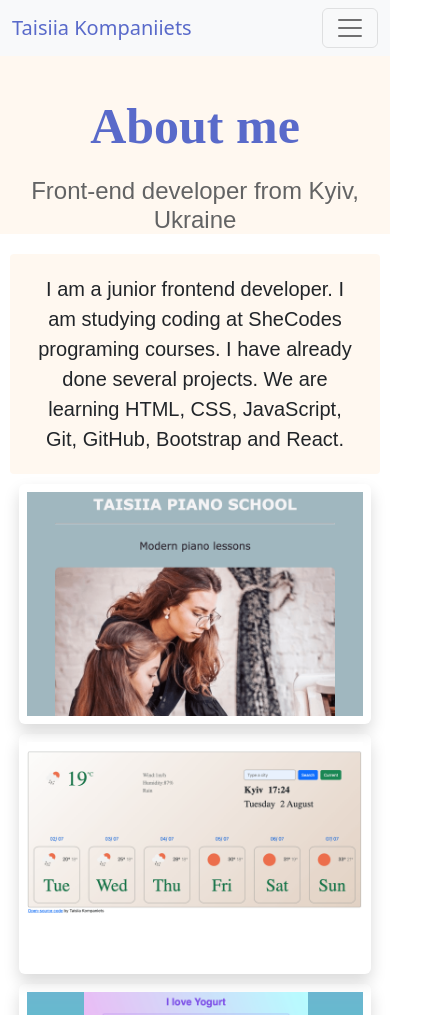
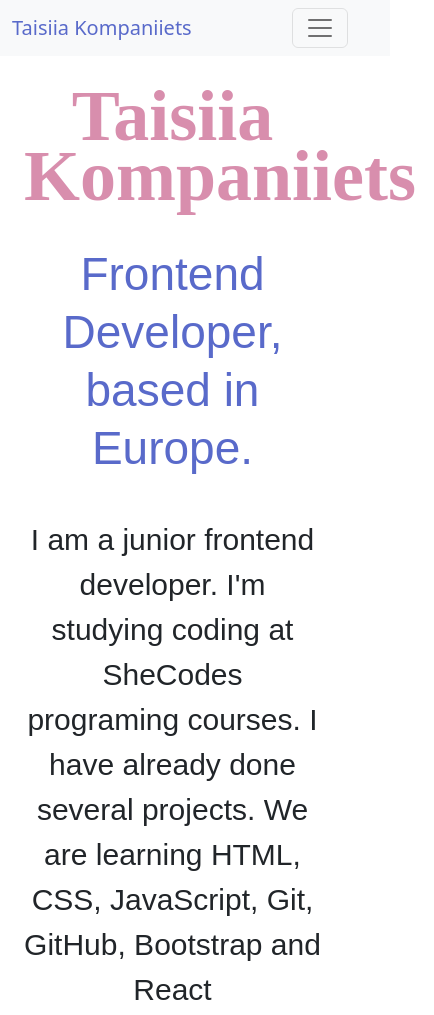
Before and after one commit to TaisiiaK/Portfolio-project, a plain HTML site: page aboutme.html in a window 390 px wide. Shown: the top 1015 px of the page, 434 px wide, since content can reach past the window. Drawn offline with nearby package versions, Linux system fonts and the light colour scheme.

Commit message:
change about me page and adapted to mobile devices

```diff
--- a/aboutme.html
+++ b/aboutme.html
@@ -58,18 +58,28 @@
         </div>
       </div>
     </nav>
-    <div class="hero">
-      <h1 class="text-center">About me</h1>
-      <h3 class="developer">Front-end developer from Kyiv, Ukraine</h3>
-    </div>
-    <div class="about-paragraphs text-center">
-      <p>
-        I am a junior frontend developer. I am studying coding at SheCodes
+    <div class="about-section container">
+      <div class="row">
+        <div class="col-lg-6">
+          <div class="about-section-content">
+            <h1 class="mb-4">Taisiia Kompaniiets</h1>
+            <h2 class="mb-4"
+              >Frontend Developer,
+              <div class="based"> based in Europe.</div></h2
+            >
+            <p class="mb-5">
+              I am a junior frontend developer. I'm studying coding at SheCodes
               programing courses. I have already done several projects. We are
-        learning HTML, CSS, JavaScript, Git, GitHub, Bootstrap and React.
+              learning HTML, CSS, JavaScript, Git, GitHub, Bootstrap and React
             </p>
           </div>
-    <div id="contact">
+        </div>
+        <div class="col-lg-6">
+          <img src="me.JPG" alt="" class="img-fluid" />
+        </div>
+      </div>
+    </div>
+    <br />
     <div class="row">
       <div class="col-sm-4">
         <script type="text/javascript" style="display: none">
@@ -108,7 +118,8 @@
         />
       </div>
     </div>
-      <h2 class="contact">📮 Contact me</h2>
+    <div class="contact">
+      <h2>📮 Contact me</h2>
       <div class="container">
         <a
           href="mailto:taisiiakompaniets@gmail.com"
--- a/style.css
+++ b/style.css
@@ -30,6 +30,7 @@ h3 {
     margin-left: 5px !important;
     padding-left: 2px !important;
     padding-bottom: 0px !important;
+    padding-top: 0px !important;
   }
   .projects h4 {
     margin: 28px !important;
@@ -45,23 +46,47 @@ h3 {
   .container .email-link {
     font-size: 24px;
   }
-  .contact {
-    padding-top: 0px !important;
-    padding-bottom: 0px !important;
-  }
   .developer {
     padding-top: 0px !important;
     margin: 10px 0px !important;
   }
-  .about-paragraphs {
-    margin: 0px !important;
-    padding: 0px !important;
-  }
   .col-sm-4 {
     padding-bottom: 10px !important;
   }
+  .about-section h1 {
+    font-size: 60px !important;
+    line-height: 60px !important;
+    padding-top: 30px !important;
+    text-align: center !important;
+  }
+  .about-section h2 {
+    padding-top: 15px !important;
+    font-size: 30px !important;
+    text-align: center !important;
+    margin: 0 auto !important;
+  }
+  .about-section-content p {
+    font-size: 20px !important;
+    text-align: center !important;
+    background: none !important;
+    padding-top: 40px !important;
+    padding-bottom: 0px !important;
+  }
+  .col-lg-6 img {
+    display: none;
+  }
+  .col-sm-4 {
+    padding-bottom: 20px !important;
+  }
 }
 @media (max-width: 768px) {
+  nav.navbar {
+    padding-right: 30px;
+  }
+  div.row {
+    margin-left: 10px !important;
+    margin-right: 40px !important ;
+  }
   .primary-link {
     display: block;
     margin: 0 auto;
@@ -86,19 +111,66 @@ h3 {
     padding-top: 30px;
     padding-bottom: 30px;
   }
-  .contact {
+  .about-section h1 {
+    font-size: 60px !important;
+    line-height: 60px !important;
+    padding-top: 30px !important;
+    text-align: center !important;
+  }
+  .about-section h2 {
+    padding-top: 15px !important;
+    font-size: 36px !important;
+    text-align: center !important;
+    margin: 0 auto !important;
+  }
+  .about-section-content p {
+    font-size: 28px !important;
+    text-align: center !important;
+    background: none !important;
+    padding-top: 40px !important;
+    padding-bottom: 0px !important;
+  }
+  .based {
+    display: block;
+  }
+  .contact h2 {
+    font-size: 36px;
+  }
+}
+@media (max-width: 992px) {
+  nav.navbar {
+    padding-right: 30px;
+  }
+  div.row {
+    margin-left: 10px !important;
+    margin-right: 40px !important ;
+  }
+  .about-section h1 {
+    font-size: 72px !important;
+    line-height: 60px !important;
+    padding-top: 30px !important;
+    text-align: center !important;
+  }
+  .about-section h2 {
+    padding-top: 15px !important;
+    font-size: 46px !important;
+    text-align: center !important;
+    margin: 0 auto !important;
+  }
+  .about-section-content p {
+    font-size: 30px !important;
+    text-align: center !important;
+    background: none !important;
+    padding-top: 40px !important;
+    padding-bottom: 0px !important;
+  }
+  .contact h2 {
+    font-size: 36px;
     padding-top: 50px;
     padding-bottom: 10px;
   }
-}
-@media (max-width: 992px) {
-  .about-paragraphs {
-    padding-top: 30px;
-    padding-bottom: 30px;
-  }
-  .contact {
-    padding-top: 50px;
-    padding-bottom: 10px;
+  .email-link {
+    font-size: 34px !important;
   }
 }
 .hero {
@@ -183,16 +255,6 @@ p {
   text-align: center;
   display: block;
 }
-
-.about-paragraphs {
-  display: flex;
-  margin: 30px 0;
-}
-
-.about-paragraphs p {
-  margin: 10px;
-}
-
 .email-link {
   display: flex;
   justify-content: center;
@@ -224,28 +286,54 @@ p {
 .row {
   max-width: 100%;
   padding-right: calc(var(--bs-gutter-x) / 2);
-  padding-left: calc(var(--bs-gutter-x) / 2);
+  padding-left: 5px;
   margin-top: var(--bs-gutter-y);
+  padding-top: 20px;
 }
 .text-center {
   font-size: 88px;
   text-align: center !important;
 }
-.developer {
-  opacity: 0.7;
-  text-align: center !important;
-  display: block;
-  font-size: 1.17em;
-  margin-block-start: 1em;
-  margin-block-end: 1em;
-  margin-inline-start: 0px;
-  margin-inline-end: 0px;
+.about-section {
+  max-width: 100% !important;
+  padding-right: 5px !important;
+}
+.about-section h1 {
+  font-size: 60px;
+  line-height: 80px;
+  color: var(--tertiary-color);
+  font-family: var(--heading-font-family);
+  font-weight: bold;
+  padding-top: 35px;
+  text-align: left;
+}
+.about-section h2 {
+  padding-top: 10px;
+  font-size: 40px;
+  line-height: 58px;
+  color: var(--primary-color);
+  text-align: left;
+  font-family: var(--default-font-family);
+}
+.about-section-content p {
   font-size: 24px;
+  text-align: left;
+  background: none;
+  padding-left: 0px;
+  padding-right: 0px;
+  padding-top: 30px;
+  font-family: var(--default-font-family);
 }
-.contact {
+.col-lg-6 img {
+  max-width: 100%;
+  height: auto;
+  border-radius: 10px;
+}
+.contact h2 {
   font-family: var(--default-font-family);
   color: var(--primary-color);
-  padding-top: 15px !important;
+  padding-top: 50px;
+  padding-bottom: 10px;
 }
 .navbar-brand {
   font-size: 16px;
```
Also changed, not shown: index.html (+1 -1 lines). Lines whose indentation alone changed are shown as unchanged.
